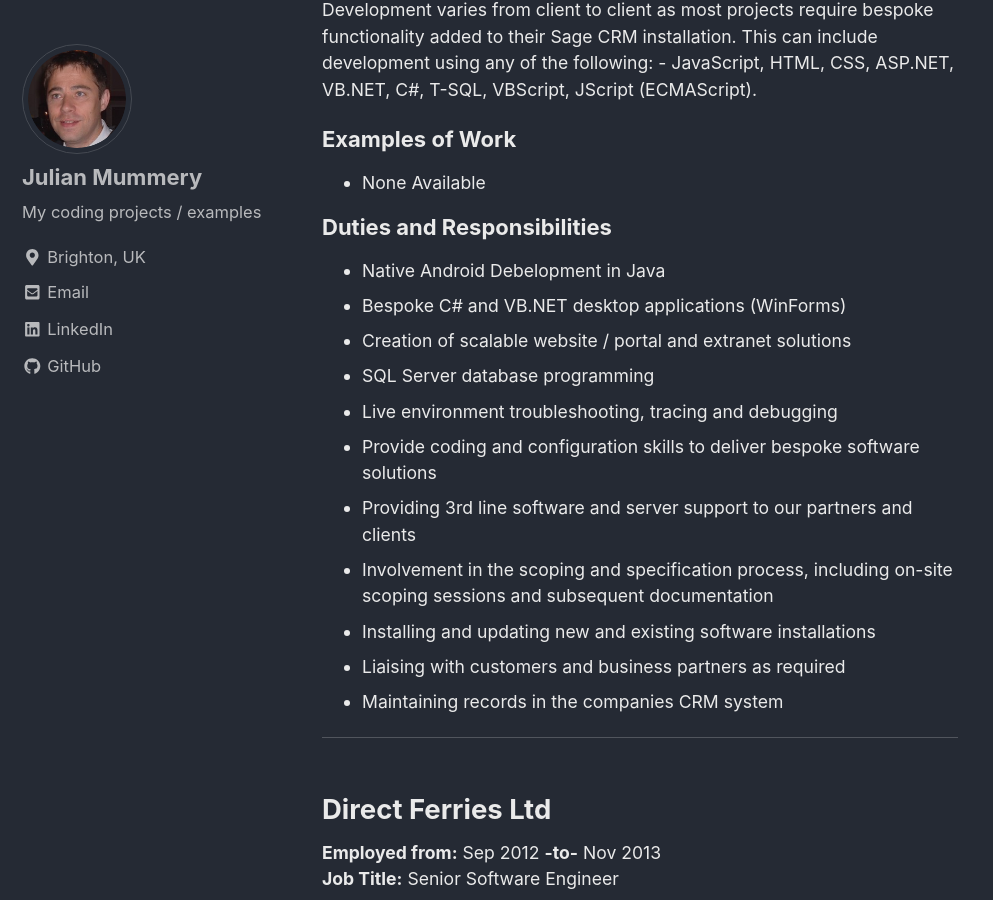
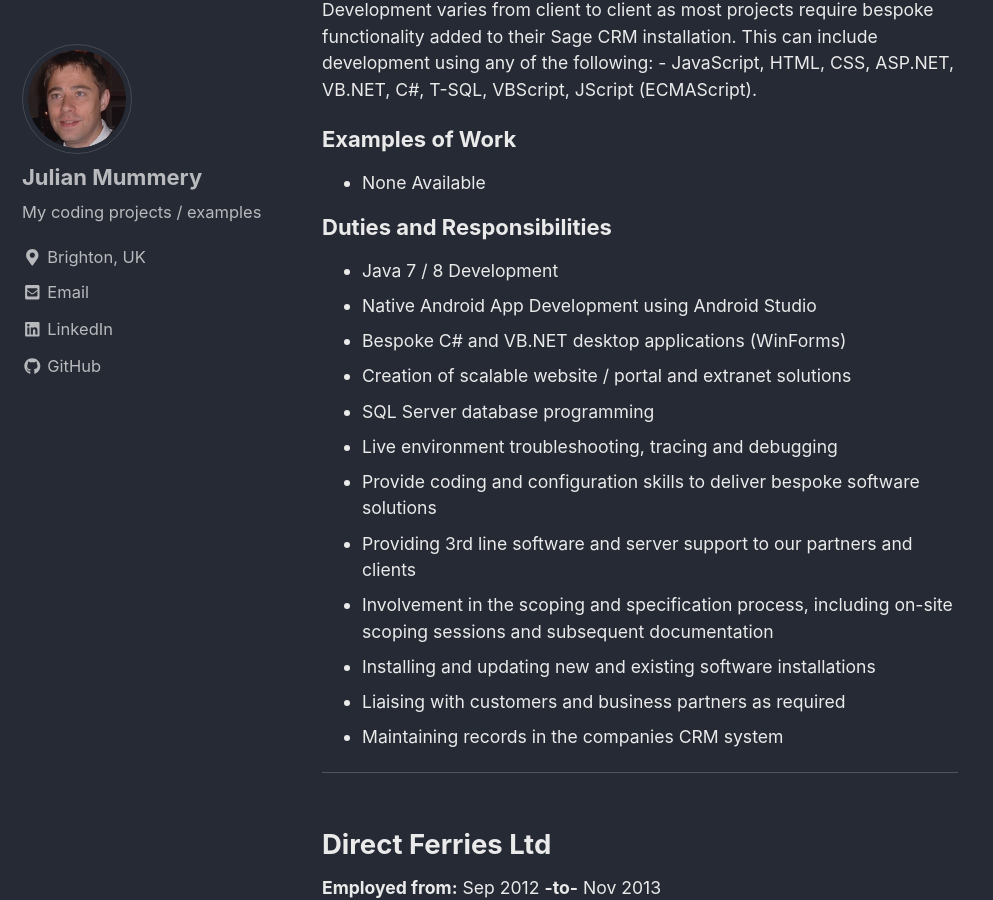
Before and after one commit to julianmummery/julianmummery.github.io, a Jekyll site: the page built from _pages/experience.md, in a window 1280 px wide and 900 px high, scrolled down 898 px. Shown: the whole window, without its empty margins (0-993 px from the left). Built offline with Jekyll 4.4.1, drawn with Linux system fonts in a browser that asks for light colours; nearby versions of some CDN libraries.

Commit message:
Update experience.md

```diff
--- a/_pages/experience.md
+++ b/_pages/experience.md
@@ -22,7 +22,8 @@
 </ul>
 <h3 style="margin-top: 0px">Duties and Responsibilities</h3>
 <ul style="font-size:0.80em;">
-  <li>Native Android Debelopment in Java</li>
+  <li>Java 7 / 8 Development</li>
+  <li>Native Android App Development using Android Studio</li>
   <li>Bespoke C# and VB.NET desktop applications (WinForms)</li>
   <li>Creation of scalable website / portal and extranet solutions</li>
   <li>SQL Server database programming</li>
```
